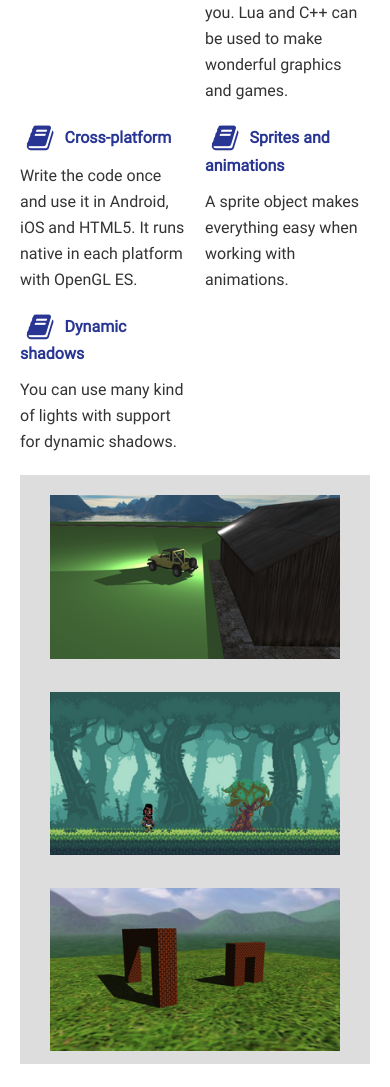
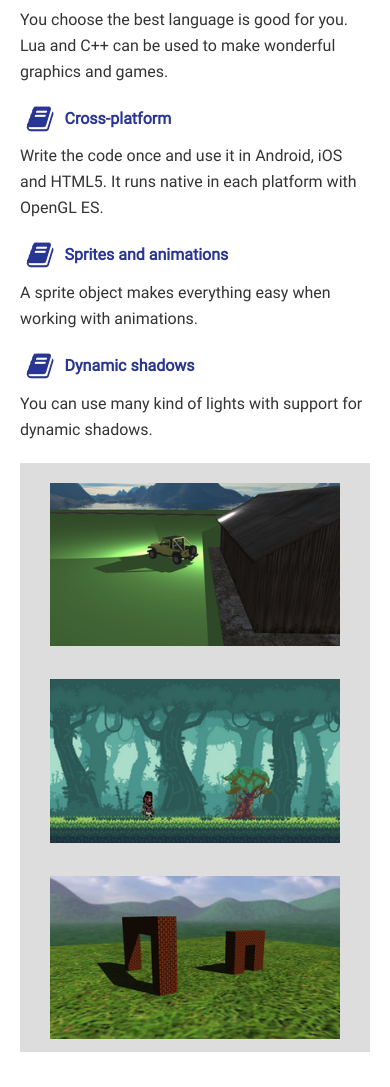
Before and after one commit to supernovaengine/supernova-site, a plain HTML site: page index.html in a window 390 px wide. Shown: the part 910-1997 px from the top of the page. Drawn offline with Linux system fonts and the light colour scheme.

Commit message:
Layout fixes

```diff
--- a/css/supernova.css
+++ b/css/supernova.css
@@ -32,18 +32,12 @@ a:hover { text-decoration: underline }
 .cabecalho-links span { color: #FFF; display: block; text-align: center }
 .cabecalho-link-imagem { font-size: 30px }
 .cabecalho-link-texto { line-height: 30px }
-@media only screen and (max-width: 640px) {
-	.cabecalho .wrapper { padding-bottom: 60px }
-    .cabecalho-links { left: 50%; right: inherit; top: inherit; bottom: 5px; transform: translate(-50%, 0) }
-    .cabecalho-links > ul { white-space: nowrap }
-    .cabecalho-links > ul > li { display: inline-block; margin: 0; padding: 0 20px }
-}
 
 .corpo .wrapper { padding: 0 20px }
 .corpo-frase1 { font-size: 1.2em; text-align: center; font-weight: bold }
 
 .lista-2-colunas { margin: 40px 0 }
-.lista-2-colunas > ul { list-style: none; padding: 0; margin: -20px 0 0 -20px }
+.lista-2-colunas > ul { list-style: none; padding: 0; margin: -20px 0 0 -20px; overflow: hidden }
 .lista-2-colunas > ul:after { clear: both; content: ''; display: block }
 .lista-2-colunas > ul > li { float: left; padding: 20px 0 0 20px; box-sizing: border-box; width: 50% }
 .lista-2-colunas h3 { color: #283593; font-size: 1.0em; margin: 0 0 10px }
@@ -51,10 +45,18 @@ a:hover { text-decoration: underline }
 .lista-2-colunas p { margin: 10px 0 0 }
 
 .galeria { background: #DDD; margin: 40px 0 }
-.galeria > ul { list-style:none; padding: 0; margin: -20px 0 0 -20px; text-align: center; font-size: 0 }
+.galeria > ul { list-style:none; padding: 0; margin: -20px 0 0 -20px; text-align: center; font-size: 0; overflow: hidden }
 .galeria > ul > li { display: inline-block; font-size: 16px; padding: 20px 0 0 20px; width: 310px; box-sizing: border-box }
 .galeria-imagem { background: #333; cursor: pointer; }
 .galeria-imagem img { display: block; width: 100% }
 
 .rodape { background: #222; border-top: 10px solid #444; color: #FFF; text-align: center; overflow-y: hidden; font-size: 0.9em }
 .rodape a { color: rgb(185, 181, 181)}
+
+@media only screen and (max-width: 640px) {
+	.cabecalho .wrapper { padding-bottom: 60px }
+    .cabecalho-links { left: 50%; right: inherit; top: inherit; bottom: 5px; transform: translate(-50%, 0) }
+    .cabecalho-links > ul { white-space: nowrap }
+    .cabecalho-links > ul > li { display: inline-block; margin: 0; padding: 0 20px }
+    .lista-2-colunas > ul > li { width: 100% }
+}
```
Also changed, not shown: index.html (+1 -0 lines).
